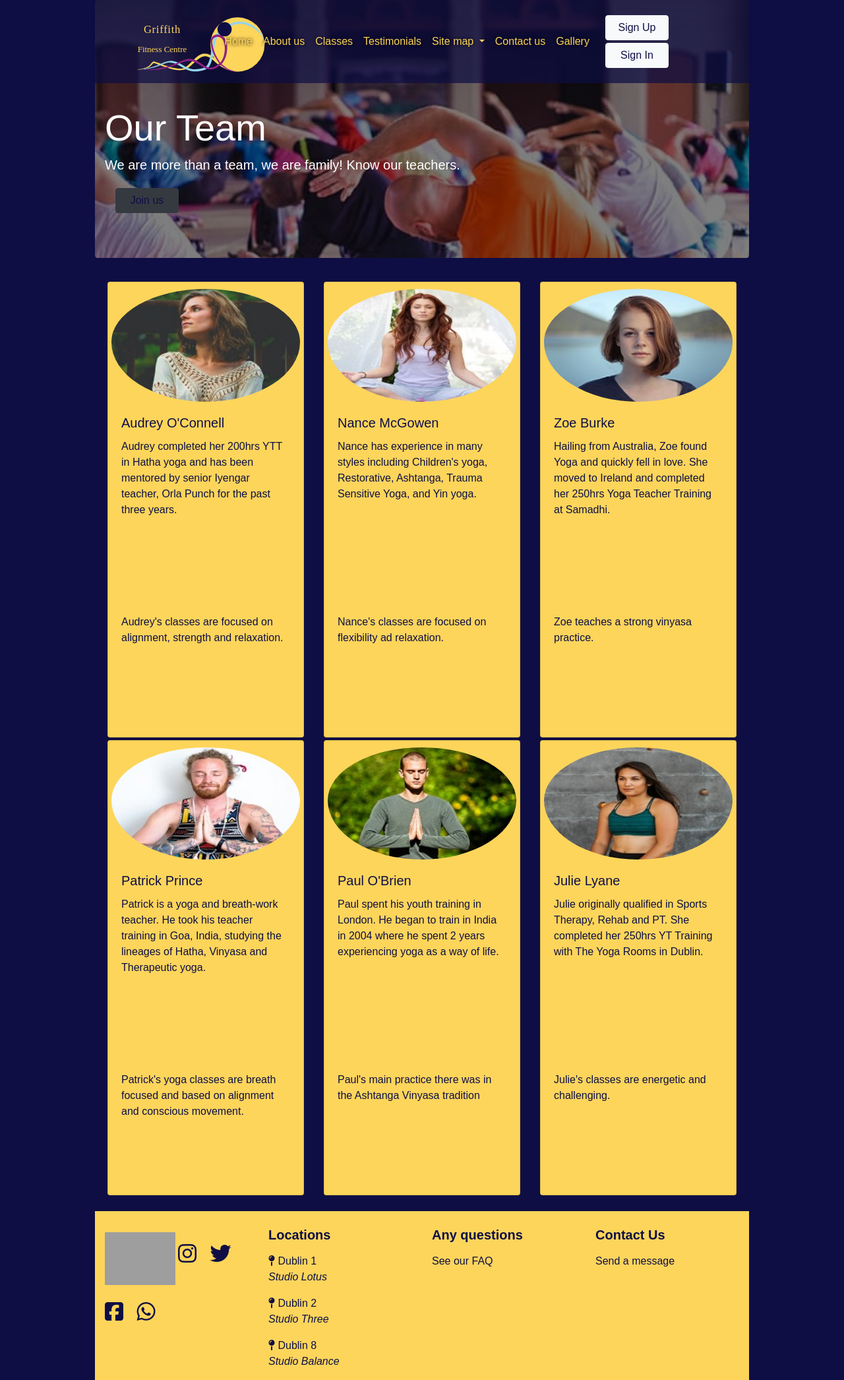
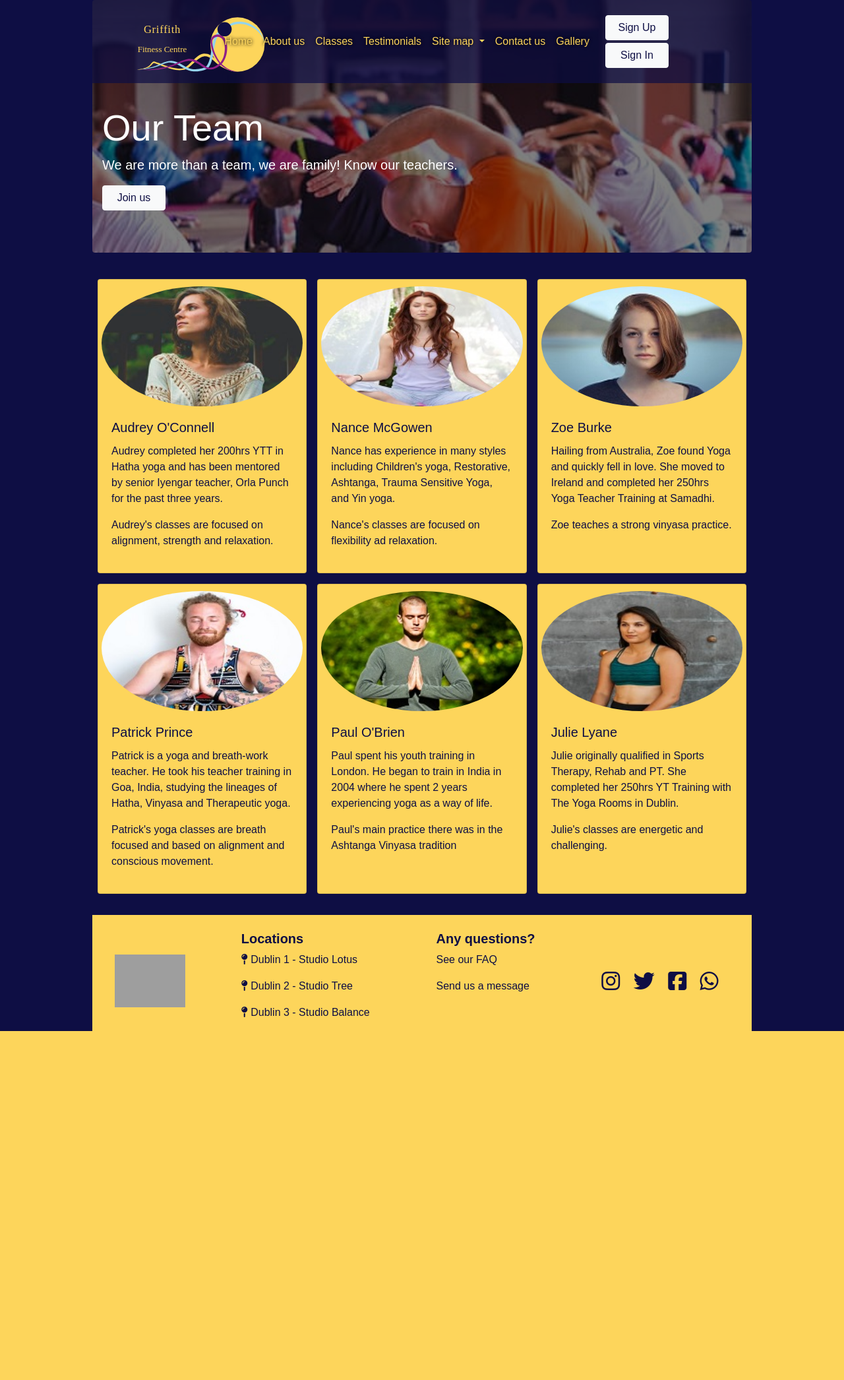
Before and after one commit to renatacovisi/Fitness-Center-Project, a PHP site: page /our_team.php in a window 1280 px wide. Shown: the whole page at 66% size. After the commit the page ends 1563 px from the top, so only its background shows below. Run offline with PHP 8.4, Linux system fonts and the light colour scheme; some libraries are stand-ins or nearby versions; some web fonts are replaced; grey boxes are pictures that could not be loaded.

Commit message:
Adjusts on footer and margin of other pages

```diff
--- a/app/views/footer.php
+++ b/app/views/footer.php
@@ -1,29 +1,62 @@
 
-<footer>
-  <div class="mt-4 mr-1 ml-1 backgroundColorYellow row">
-    <div class="col-12 col-md mt-4 fColorIndigo">
-      <a  href="#"><img id="logoFooter" src="../app/images/logo_symbol_only.svg" alt=""></a>
-      <i class="fab fa-instagram fa-2x mt-4 mr-3"></i>
-      <i class="fab fa-twitter fa-2x mt-4 mr-3"></i>
-      <i class="fab fa-facebook-square fa-2x mt-4 mr-3"></i>
-      <i class="fab fa-whatsapp fa-2x mt-4"></i>
+<footer class="mt-4 stick-bottom">
+  <div class="backgroundColorYellow row fColorIndigo pt-4 m-0 d-flex justify-content-around">
+    <div class="p-0 my-auto">
+      <a href="#"><img id="logoFooter" src="../app/images/logo_symbol_only.svg" alt=""></a>
     </div>
-    <div class="col-6 col-md fColorIndigo">
-      <h5 class="title pt-4 pb-2 font-weight-bold">Locations</h5>
-      <i class="fas fa-map-pin"></i> Dublin 1
-      <p class="font-italic">Studio Lotus</p>
-      <i class="fas fa-map-pin"></i> Dublin 2
-      <p class="font-italic">Studio Three</p>
-      <i class="fas fa-map-pin"></i> Dublin 8
-      <p class="font-italic">Studio Balance</p>
+    <div class="px-3 d-none d-lg-block">
+      <h5 class="title font-weight-bold">Locations</h5>
+      <p><i class="fas fa-map-pin"></i> Dublin 1 - Studio Lotus</p>
+      <p><i class="fas fa-map-pin"></i> Dublin 2 - Studio Tree</p>
+      <p><i class="fas fa-map-pin"></i> Dublin 3 - Studio Balance</p>
     </div>
-    <div class="col-6 col-md fColorIndigo">
-      <h5 class="title pt-4 pb-2 font-weight-bold">Any questions</h5>
+    <div class="px-3 d-none d-lg-block">
+      <h5 class="title font-weight-bold">Any questions?</h5>
+      <p><a class="fColorIndigo" href="#">See our FAQ</a></p>
+      <p><a class="fColorIndigo" href="#">Send us a message</a></p>
+    </div>
+    <div class="m-2 my-auto">
+          <i class="fab fa-instagram fa-2x m-2"></i>
+          <i class="fab fa-twitter fa-2x  m-2"></i>
+          <i class="fab fa-facebook-square fa-2x  m-2"></i>
+          <i class="fab fa-whatsapp fa-2x m-2"></i>
+      </div>
+</div>
+</footer>
+
+
+
+
+
+
+
+
+
+
+<!-- <footer class="mt-4">
+  <div class="backgroundColorYellow row fColorIndigo pt-4 m-0">
+    <div class="col-12 col-md p-0">
+      <a  href="#"><img class="mx-auto d-block" id="logoFooter" src="../app/images/logo_symbol_only.svg" alt=""></a>
+        <div class="d-flex justify-content-center m-2">
+          <i class="fab fa-instagram fa-2x m-2"></i>
+          <i class="fab fa-twitter fa-2x  m-2"></i>
+          <i class="fab fa-facebook-square fa-2x  m-2"></i>
+          <i class="fab fa-whatsapp fa-2x m-2"></i>
+        </div>
+    </div>
+    <div class="col-6 col-md px-3">
+      <h5 class="title font-weight-bold">Locations</h5>
+      <p><i class="fas fa-map-pin"></i> Dublin 1 - Studio Lotus</p>
+      <p><i class="fas fa-map-pin"></i> Dublin 2 - Studio Tree</p>
+      <p><i class="fas fa-map-pin"></i> Dublin 3 - Studio Balance</p>
+    </div>
+    <div class="col-6 col-md px-3">
+      <h5 class="title font-weight-bold">Any questions?</h5>
       <a class="fColorIndigo" href="#">See our FAQ</a>
     </div>
-    <div class="col-6 col-md my-6 fColorIndigo">
-      <h5 class="title pt-4 pb-2 font-weight-bold">Contact Us</h5>
+    <div class="col-6 col-md px-3">
+      <h5 class="title font-weight-bold">Contact Us</h5>
       <a class="fColorIndigo" href="#">Send a message</a>
     </div>
 </div>
-</footer>
+</footer> -->
--- a/public/class.php
+++ b/public/class.php
@@ -22,12 +22,12 @@
         <link rel="stylesheet" href="../app/css/style.css" type="text/css" />
     </head>
 
-    <body class="backgroundColor mr-1 ml-1">
+    <body class="backgroundColor">
         <?php
         require('../app/views/header.php');
         ?>
 
-        <main class="mr-1 ml-1">
+        <main class="">
             <!-- jumbotron -->
             <section class="jumbotron jumbotron-fluid rounded classesImage text-white">
                 <div class="container">
--- a/public/our_team.php
+++ b/public/our_team.php
@@ -27,83 +27,83 @@
     require('../app/views/header.php');
     ?>
 
-    <main class="mr-1 ml-1 ">
+    <main class="">
 
     <!-- jumbotron -->
     <section class="jumbotron jumbotron-fluid rounded our_team text-white">
       <div class="container">
         <h1 class="display-4 mt-5 pt-5">Our Team</h1>
         <p class="lead">We are more than a team, we are family! Know our teachers.</p>
-        <button type="button" class="fColorIndigo btn btn-dark m-1 ml-3 buttonSize">Join us</button>
+        <button type="button" class="fColorIndigo btn btn-light buttonSize">Join us</button>
       </div>
     </section>
 
     <!--card group-->
     <div class="card-group">
-      <div class="row mr-1 ml-1 ">
-        <div class="col-6 col-md-4 mt-1">
+      <div class="row m-0">
+        <div class="col-6 col-md-4 d-flex align-items-stretch p-2">
           <div class="card  backgroundColorYellow fColorIndigo">
             <img class="card-img-top" src="../app/images/our_team_audrey.jpg" alt="Audrey O'Connell">
             <div class="card-body">
               <h5 class="card-title">Audrey O'Connell</h5>
-              <p class="cardHeightOurTeamP1"> Audrey completed her 200hrs YTT in Hatha yoga and has been mentored
+              <p> Audrey completed her 200hrs YTT in Hatha yoga and has been mentored
                 by senior Iyengar teacher, Orla Punch for the past three years.</p>
-                <p class="cardHeightOurTeamP2">Audrey's classes are focused on alignment, strength and relaxation.</p>
+                <p>Audrey's classes are focused on alignment, strength and relaxation.</p>
               </div>
             </div>
           </div>
-          <div class="col-6 col-md-4 mt-1">
+          <div class="col-6 col-md-4 d-flex align-items-stretch p-2">
             <div class="card backgroundColorYellow fColorIndigo">
               <img class="card-img-top" src="../app/images/our_team_nance.jpg" alt="Nance McGowen">
               <div class="card-body">
                 <h5 class="card-title">Nance McGowen</h5>
-                <p class="cardHeightOurTeamP1">Nance has experience in many styles including Children's yoga, Restorative,
+                <p>Nance has experience in many styles including Children's yoga, Restorative,
                   Ashtanga, Trauma Sensitive Yoga, and Yin yoga.</p>
-                  <p class="cardHeightOurTeamP2">Nance's classes are focused on flexibility ad relaxation.</p>
+                  <p>Nance's classes are focused on flexibility ad relaxation.</p>
                 </div>
               </div>
             </div>
-            <div class="col-6 col-md-4 mt-1">
+            <div class="col-6 col-md-4 d-flex align-items-stretch p-2">
               <div class="card backgroundColorYellow fColorIndigo">
                 <img class="card-img-top" src="../app/images/our_team_zoe.jpg" alt="Zoe Burke">
                 <div class="card-body">
                   <h5 class="card-title">Zoe Burke</h5>
-                  <p class="cardHeightOurTeamP1">Hailing from Australia, Zoe found Yoga and quickly fell in love. She moved
+                  <p>Hailing from Australia, Zoe found Yoga and quickly fell in love. She moved
                     to Ireland and completed her 250hrs Yoga Teacher Training at Samadhi.</p>
-                    <p class="cardHeightOurTeamP2">Zoe teaches a strong vinyasa practice.</p>
+                    <p>Zoe teaches a strong vinyasa practice.</p>
                   </div>
                 </div>
               </div>
-              <div class="col-6 col-md-4 mt-1">
+              <div class="col-6 col-md-4 d-flex align-items-stretch p-2">
                 <div class="card backgroundColorYellow fColorIndigo">
                   <img class="card-img-top" src="../app/images/our_team_patrick.jpg" alt="Patrick Prince">
                   <div class="card-body">
                     <h5 class="card-title">Patrick Prince</h5>
-                    <p class="cardHeightOurTeamP1">Patrick is a yoga and breath-work teacher. He took his teacher training in Goa,
+                    <p>Patrick is a yoga and breath-work teacher. He took his teacher training in Goa,
                       India, studying the lineages of Hatha, Vinyasa and Therapeutic yoga.</p>
-                      <p class="cardHeightOurTeamP2">Patrick's yoga classes are breath focused and based on alignment and conscious movement.</p>
+                      <p>Patrick's yoga classes are breath focused and based on alignment and conscious movement.</p>
                     </div>
                   </div>
                 </div>
-                <div class="col-6 col-md-4 mt-1">
+                <div class="col-6 col-md-4 d-flex align-items-stretch p-2">
                   <div class="card backgroundColorYellow fColorIndigo">
                     <img class="card-img-top" src="../app/images/our_team_paul.jpg" alt="Paul O'Brien">
                     <div class="card-body">
                       <h5 class="card-title">Paul O'Brien</h5>
-                      <p class="cardHeightOurTeamP1">Paul spent his youth training in London. He began to train in India in 2004 where
+                      <p>Paul spent his youth training in London. He began to train in India in 2004 where
                         he spent 2 years experiencing yoga as a way of life.</p>
-                        <p class="cardHeightOurTeamP2">Paul's main practice there was in the Ashtanga Vinyasa tradition</p>
+                        <p>Paul's main practice there was in the Ashtanga Vinyasa tradition</p>
                       </div>
                     </div>
                   </div>
-                  <div class="col-6 col-md-4 mt-1">
+                  <div class="col-6 col-md-4 d-flex align-items-stretch p-2">
                     <div class="card backgroundColorYellow fColorIndigo">
                       <img class="card-img-top" src="../app/images/our_team_julie.jpg" alt="Julie Lyane">
                       <div class="card-body">
                         <h5 class="card-title">Julie Lyane</h5>
-                        <p class="cardHeightOurTeamP1">Julie originally qualified in Sports Therapy, Rehab and PT.
+                        <p>Julie originally qualified in Sports Therapy, Rehab and PT.
                           She completed her 250hrs YT Training with The Yoga Rooms in Dublin.</p>
-                          <p class="cardHeightOurTeamP2">Julie's classes are energetic and challenging.</p>
+                          <p>Julie's classes are energetic and challenging.</p>
                         </div>
                       </div>
                     </div>
```
Also changed, not shown: public/about_us.php (+5 -7 lines), public/index.php (+10 -10 lines).
